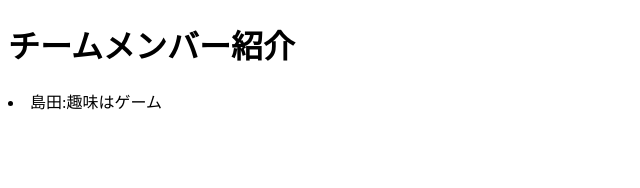
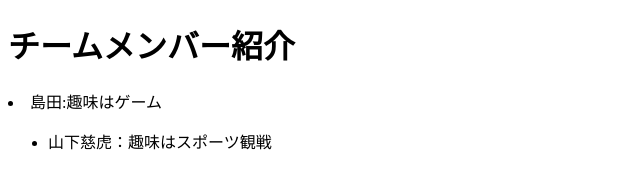
Before and after one commit to user-1234-dayo/sd2a, a plain HTML site: page index.html in a window 1280 px wide. Shown: the whole page, without its empty margins (0-640 px from the left). Drawn offline with Linux system fonts and the light colour scheme.

Commit message:
名前の追加.html
name update

```diff
--- a/index.html
+++ b/index.html
@@ -9,6 +9,7 @@
 <h1>チームメンバー紹介</h1>
 <li>島田:趣味はゲーム</li>
 <ul>
+    <li>山下慈虎：趣味はスポーツ観戦</li>
 </ul>
 </body>
 </html>
```
